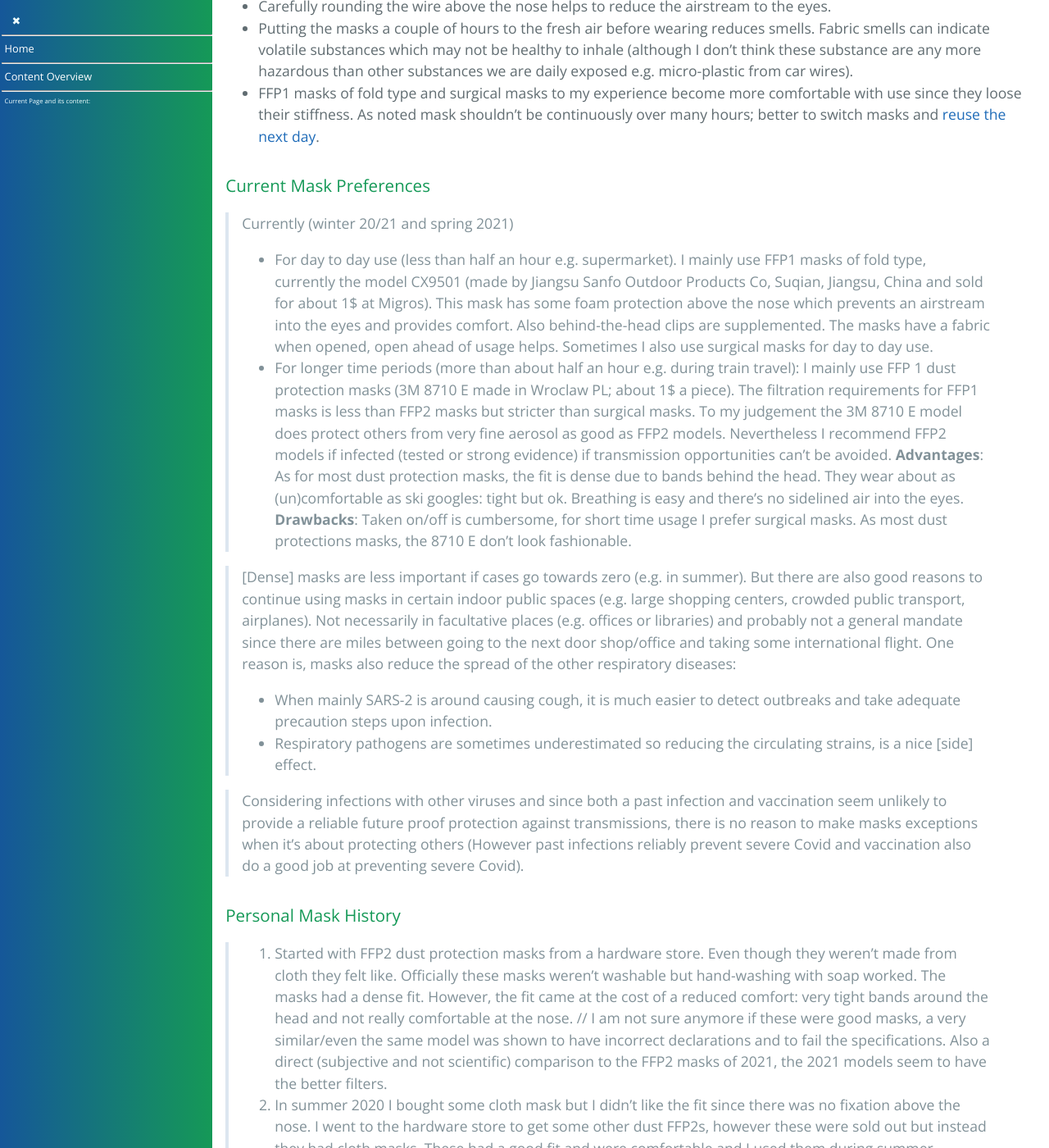
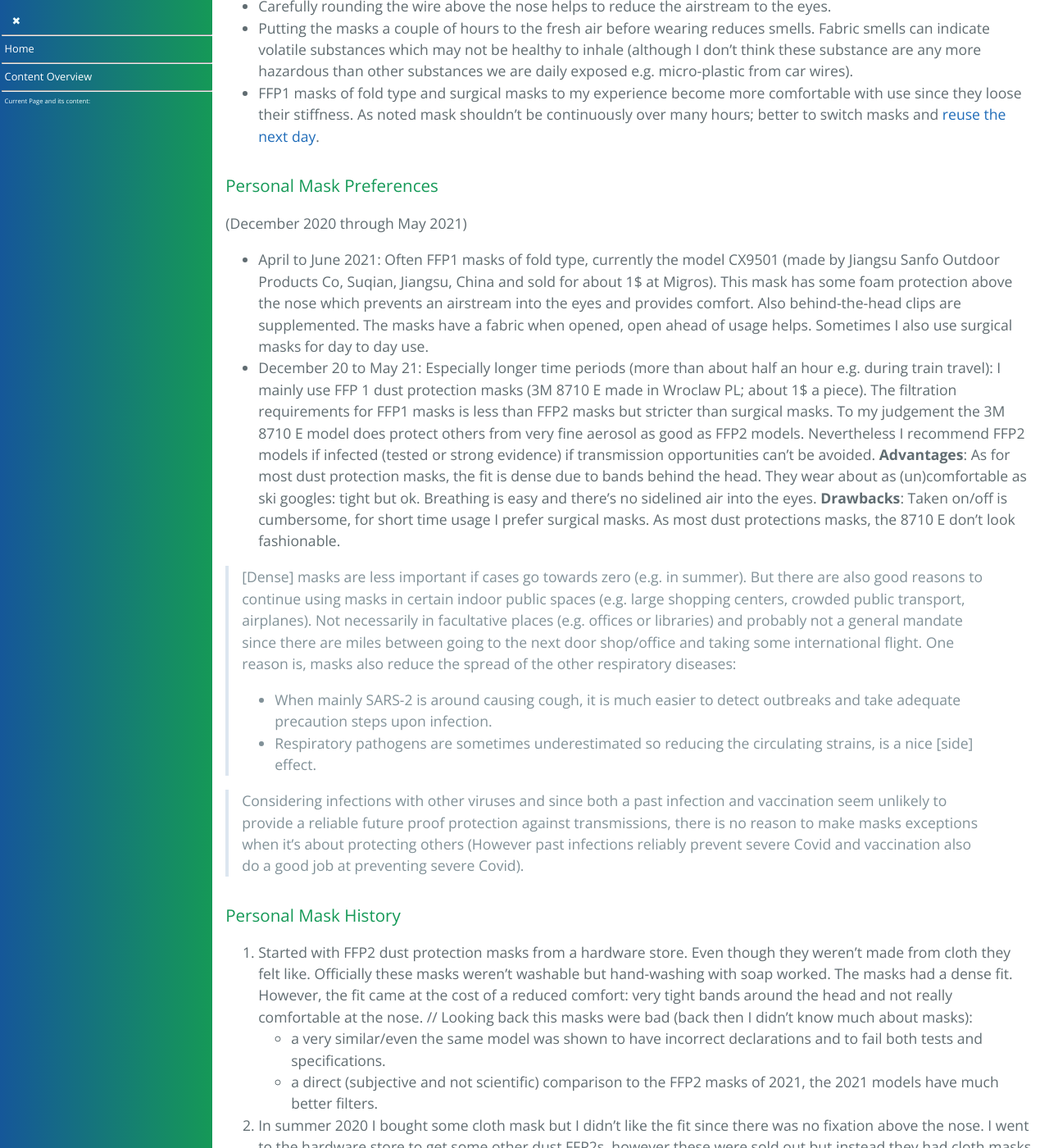
Before and after one commit to forestgrape/coronavirus, a Jekyll site: the page built from 6_prevention_and_treatment/masks.md, in a window 1280 px wide and 1400 px high, scrolled down 5100 px. Shown: the whole window at 82% size. Built offline with Jekyll 4.4.1, drawn with Linux system fonts in a browser that asks for light colours; our own code applies the rules of GitHub Pages for plain Markdown files; some of the changed text lies outside the part shown.

Commit message:
mask preferences

```diff
--- a/6_prevention_and_treatment/masks.md
+++ b/6_prevention_and_treatment/masks.md
@@ -11,7 +11,7 @@
 * [References](#references)
 * [Appendix: Personal Mask Preferences](#appendix-personal-mask-preferences)
   * [Tips & Tricks](#tips--tricks)
-  * [Current Mask Preferences](#current-mask-preferences)
+  * [Personal Mask Preferences](#personal-mask-preferences)
   * [Personal Mask History](#personal-mask-history)
 
 
@@ -133,10 +133,10 @@ Reasons against masks seem sometimes rather searched:
 * Putting the masks a couple of hours to the fresh air before wearing reduces smells. Fabric smells can indicate volatile substances which may not be healthy to inhale (although I don't think these substance are any more hazardous than other substances we are daily exposed e.g. micro-plastic from car wires).
 * FFP1 masks of fold type and surgical masks to my experience become more comfortable with use since they loose their stiffness. As noted mask shouldn't be continuously over many hours; better to switch masks and [reuse the next day](#mask-reuse-and-cleaning).
 
-### Current Mask Preferences
-> Currently (winter 20/21 and spring 2021)
-> * For day to day use (less than half an hour e.g. supermarket). I mainly use FFP1 masks of fold type, currently the model CX9501 (made by Jiangsu Sanfo Outdoor Products Co, Suqian, Jiangsu, China and sold for about 1$ at Migros). This mask has some foam protection above the nose which prevents an airstream into the eyes and provides comfort. Also behind-the-head clips are supplemented. The masks have a fabric when opened, open ahead of usage helps. Sometimes I also use surgical masks for day to day use.
-> * For longer time periods (more than about half an hour e.g. during train travel): I mainly use FFP 1 dust protection masks (3M 8710 E made in Wroclaw PL; about 1$ a piece). The filtration requirements for FFP1 masks is less than FFP2 masks but stricter than surgical masks. To my judgement the 3M 8710 E model does protect others from very fine aerosol as good as FFP2 models. Nevertheless I recommend FFP2 models if infected (tested or strong evidence) if transmission opportunities can't be avoided.
+### Personal Mask Preferences
+(December 2020 through May 2021)
+* April to June 2021: Often FFP1 masks of fold type, currently the model CX9501 (made by Jiangsu Sanfo Outdoor Products Co, Suqian, Jiangsu, China and sold for about 1$ at Migros). This mask has some foam protection above the nose which prevents an airstream into the eyes and provides comfort. Also behind-the-head clips are supplemented. The masks have a fabric when opened, open ahead of usage helps. Sometimes I also use surgical masks for day to day use.
+* December 20 to May 21: Especially longer time periods (more than about half an hour e.g. during train travel): I mainly use FFP 1 dust protection masks (3M 8710 E made in Wroclaw PL; about 1$ a piece). The filtration requirements for FFP1 masks is less than FFP2 masks but stricter than surgical masks. To my judgement the 3M 8710 E model does protect others from very fine aerosol as good as FFP2 models. Nevertheless I recommend FFP2 models if infected (tested or strong evidence) if transmission opportunities can't be avoided.
 __Advantages__: As for most dust protection masks, the fit is dense due to bands behind the head. They wear about as (un)comfortable as ski googles: tight but ok. Breathing is easy and there's no sidelined air into the eyes.
 __Drawbacks__: Taken on/off is cumbersome, for short time usage I prefer surgical masks. As most dust protections masks, the 8710 E don't look fashionable.
 
@@ -150,9 +150,12 @@ __Drawbacks__: Taken on/off is cumbersome, for short time usage I prefer surgica
 
 
 ### Personal Mask History
-> 1. Started with FFP2 dust protection masks from a hardware store. Even though they weren't made from cloth they felt like. Officially these masks weren't washable but hand-washing with soap worked. The masks had a dense fit. However, the fit came at the cost of a reduced comfort: very tight bands around the head and not really comfortable at the nose. // I am not sure anymore if these were good masks, a very similar/even the same model was shown to have incorrect declarations and to fail the specifications. Also a direct  (subjective and not scientific) comparison to the FFP2 masks of 2021, the 2021 models seem to have the better filters.
-> 2. In summer 2020 I bought some cloth mask but I didn't like the fit since there was no fixation above the nose. I went to the hardware store to get some other dust FFP2s, however these were sold out but instead they had cloth masks. These had a good fit and were comfortable and I used them during summer.
-> 3. In autumn when (evidence for) aerosol transmission increased combined with reports that many cloth mask were not dense enough, I went on to surgical masks. There are differences between the models of surgical masks: some are easier to breath through while others more air sidelines by the nose/eyes, which can be distracting.
-> 4. Over the winter I tried different 'Covid edition' FFP2s. The bands usually went around the ears and so the fit was not very tight. The loose fit combined with dense filters sometimes produces purpose defeating and uncomfortable sidelined air. But usually no more than surgical masks, so overall the protection from FFP1 masks is better.
-> 5. Around christmas time I went once again to a hardware store to buy some dust FFP2. Sold out FFP2 dust masks again, but dust FFP1 were available. They fit and are in use since then(Introduction statement).
-> 6. In spring 2021 I started using FFP1 masks of fold type. They are widely available to ok prices (about 1$/SFR/Euro) and the breathing ability is good by now.
+1. Started with FFP2 dust protection masks from a hardware store. Even though they weren't made from cloth they felt like. Officially these masks weren't washable but hand-washing with soap worked. The masks had a dense fit. However, the fit came at the cost of a reduced comfort: very tight bands around the head and not really comfortable at the nose. // Looking back this masks were bad (back then I didn't know much about masks):
+   * a very similar/even the same model was shown to have incorrect declarations and to fail both tests and specifications.
+   * a direct (subjective and not scientific) comparison to the FFP2 masks of 2021, the 2021 models have much better filters.
+2. In summer 2020 I bought some cloth mask but I didn't like the fit since there was no fixation above the nose. I went to the hardware store to get some other dust FFP2s, however these were sold out but instead they had cloth masks. These had a good fit and were comfortable and I used them during summer.
+3. In autumn when (evidence for) aerosol transmission increased combined with reports that many cloth mask were not dense enough, I went on to surgical masks. There are differences between the models of surgical masks: some are easier to breath through while others more air sidelines by the nose/eyes, which can be distracting.
+4. Over the winter I tried different 'Covid edition' FFP2s. The bands usually went around the ears and so the fit was not very tight. The loose fit combined with dense filters sometimes produces purpose defeating and uncomfortable sidelined air. But usually no more than surgical masks, so overall the protection from FFP1 masks is better.
+5. Around christmas time I went once again to a hardware store to buy some dust FFP2. Sold out FFP2 dust masks again, but dust FFP1 were available. They fit and are in use since then(Introduction statement).
+6. In spring 2021 I started using FFP1 masks of fold type. They are widely available to ok prices (about 1$/SFR/Euro) and the breathing ability is good by now.
+7. In summer 2021 I moved to (colorful) surgical masks since transmission of severe Covid is very low.
```
